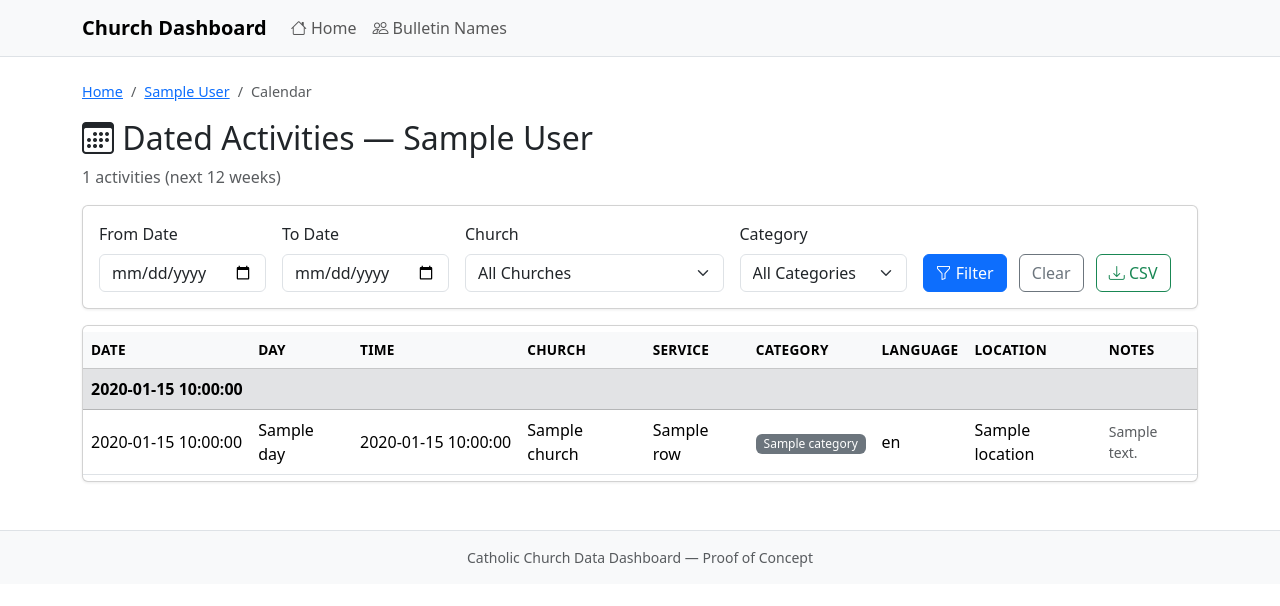
After one commit to benashkar/catholic-mass-times-scraper, a Flask app: template dashboard/app/templates/mass_times/calendar.html in a window 1280 px wide. The commit adds this page. Shown: the top 606 px of the page. Run offline with Flask 3, Linux system fonts and the light colour scheme; the template is opened without the code that fills it: most values are stand-ins (such as "Sample title", 1, 10 or a date in 2020); some libraries are stand-ins or nearby versions.

Commit message:
Add dated activities calendar, 12-week expansion, and weekly cron job
- Extend dated_services.csv from 2 weeks to 12 weeks of dates
- Add --dates-only flag and "all" keyword to run_statewide.py
- Add /mass-times/<state>/calendar/ page with date/church/category filters
- Add CSV download endpoint at /mass-times/<state>/calendar/download/
- Format one-time event dates as human-readable on church detail page
- Add "View Calendar" link on state page

Co-Authored-By: Claude Opus 4.6 <noreply@anthropic.com>

```diff
--- /dev/null
+++ b/dashboard/app/templates/mass_times/calendar.html
@@ -0,0 +1,118 @@
+{% extends "base.html" %}
+{% block title %}{{ display_name }} — Calendar{% endblock %}
+
+{% block content %}
+<!-- Breadcrumb -->
+<nav aria-label="breadcrumb" class="mb-3">
+    <ol class="breadcrumb">
+        <li class="breadcrumb-item"><a href="{{ url_for('main.index') }}">Home</a></li>
+        <li class="breadcrumb-item"><a href="{{ url_for('mass_times.state_view', state=state) }}">{{ display_name }}</a></li>
+        <li class="breadcrumb-item active">Calendar</li>
+    </ol>
+</nav>
+
+<h2><i class="bi bi-calendar3"></i> Dated Activities &mdash; {{ display_name }}</h2>
+<p class="text-muted">{{ total_rows }} activities (next 12 weeks)</p>
+
+<!-- Filters -->
+<div class="card mb-3">
+    <div class="card-body">
+        <form method="get" class="row g-3 align-items-end">
+            <div class="col-md-2">
+                <label for="from" class="form-label">From Date</label>
+                <input type="date" class="form-control" id="from" name="from" value="{{ date_from }}">
+            </div>
+            <div class="col-md-2">
+                <label for="to" class="form-label">To Date</label>
+                <input type="date" class="form-control" id="to" name="to" value="{{ date_to }}">
+            </div>
+            <div class="col-md-3">
+                <label for="church" class="form-label">Church</label>
+                <select class="form-select" id="church" name="church">
+                    <option value="">All Churches</option>
+                    {% for c in all_churches %}
+                    <option value="{{ c }}" {% if c == church_filter %}selected{% endif %}>{{ c }}</option>
+                    {% endfor %}
+                </select>
+            </div>
+            <div class="col-md-2">
+                <label for="category" class="form-label">Category</label>
+                <select class="form-select" id="category" name="category">
+                    <option value="">All Categories</option>
+                    {% for cat in all_categories %}
+                    <option value="{{ cat }}" {% if cat == category_filter %}selected{% endif %}>{{ cat }}</option>
+                    {% endfor %}
+                </select>
+            </div>
+            <div class="col-md-3">
+                <button type="submit" class="btn btn-primary me-2"><i class="bi bi-funnel"></i> Filter</button>
+                <a href="{{ url_for('mass_times.calendar_view', state=state) }}" class="btn btn-outline-secondary me-2">Clear</a>
+                <a href="{{ url_for('mass_times.calendar_download', state=state) }}" class="btn btn-outline-success"><i class="bi bi-download"></i> CSV</a>
+            </div>
+        </form>
+    </div>
+</div>
+
+<!-- Results table -->
+<div class="card">
+    <div class="card-body p-0">
+        <table class="table table-hover table-striped mb-0" id="calendarTable">
+            <thead class="table-light">
+                <tr>
+                    <th>Date</th>
+                    <th>Day</th>
+                    <th>Time</th>
+                    <th>Church</th>
+                    <th>Service</th>
+                    <th>Category</th>
+                    <th>Language</th>
+                    <th>Location</th>
+                    <th>Notes</th>
+                </tr>
+            </thead>
+            <tbody>
+                {% set current_date = namespace(value='') %}
+                {% for row in rows %}
+                {% set date_sort = row.get('Date Sort', '') %}
+                {% if date_sort != current_date.value %}
+                    {% set current_date.value = date_sort %}
+                <tr class="table-secondary">
+                    <td colspan="9"><strong>{{ row.get('Date', date_sort) }}</strong></td>
+                </tr>
+                {% endif %}
+                <tr>
+                    <td class="text-nowrap">{{ row.get('Date', '') }}</td>
+                    <td>{{ row.get('Day', '') }}</td>
+                    <td class="text-nowrap">
+                        {{ row.get('Time', '') }}
+                        {% if row.get('End Time', '') %}&ndash; {{ row['End Time'] }}{% endif %}
+                    </td>
+                    <td>{{ row.get('Church', '') }}</td>
+                    <td>{{ row.get('Service Name', '') }}</td>
+                    <td><span class="badge bg-secondary">{{ row.get('Category', '') }}</span></td>
+                    <td>{{ row.get('Language', '') }}</td>
+                    <td>{{ row.get('Location', '') }}</td>
+                    <td class="small text-muted">{{ row.get('Notes', '') }}</td>
+                </tr>
+                {% endfor %}
+            </tbody>
+        </table>
+    </div>
+</div>
+
+{% if not rows %}
+<div class="alert alert-info mt-3">No activities found for the selected filters.</div>
+{% endif %}
+{% endblock %}
+
+{% block extra_js %}
+<script>
+$(document).ready(function() {
+    $('#calendarTable').DataTable({
+        pageLength: 100,
+        ordering: false,
+        language: { search: "Search:" },
+    });
+});
+</script>
+{% endblock %}
```
Also changed, not shown: dashboard/app/data_loader.py (+15 -0 lines), dashboard/app/routes/mass_times.py (+68 -3 lines), dashboard/app/templates/mass_times/church.html (+11 -1 lines), dashboard/app/templates/mass_times/state.html (+6 -1 lines), run_statewide.py (+61 -6 lines), src/etl/csv_generator.py (+6 -6 lines).
